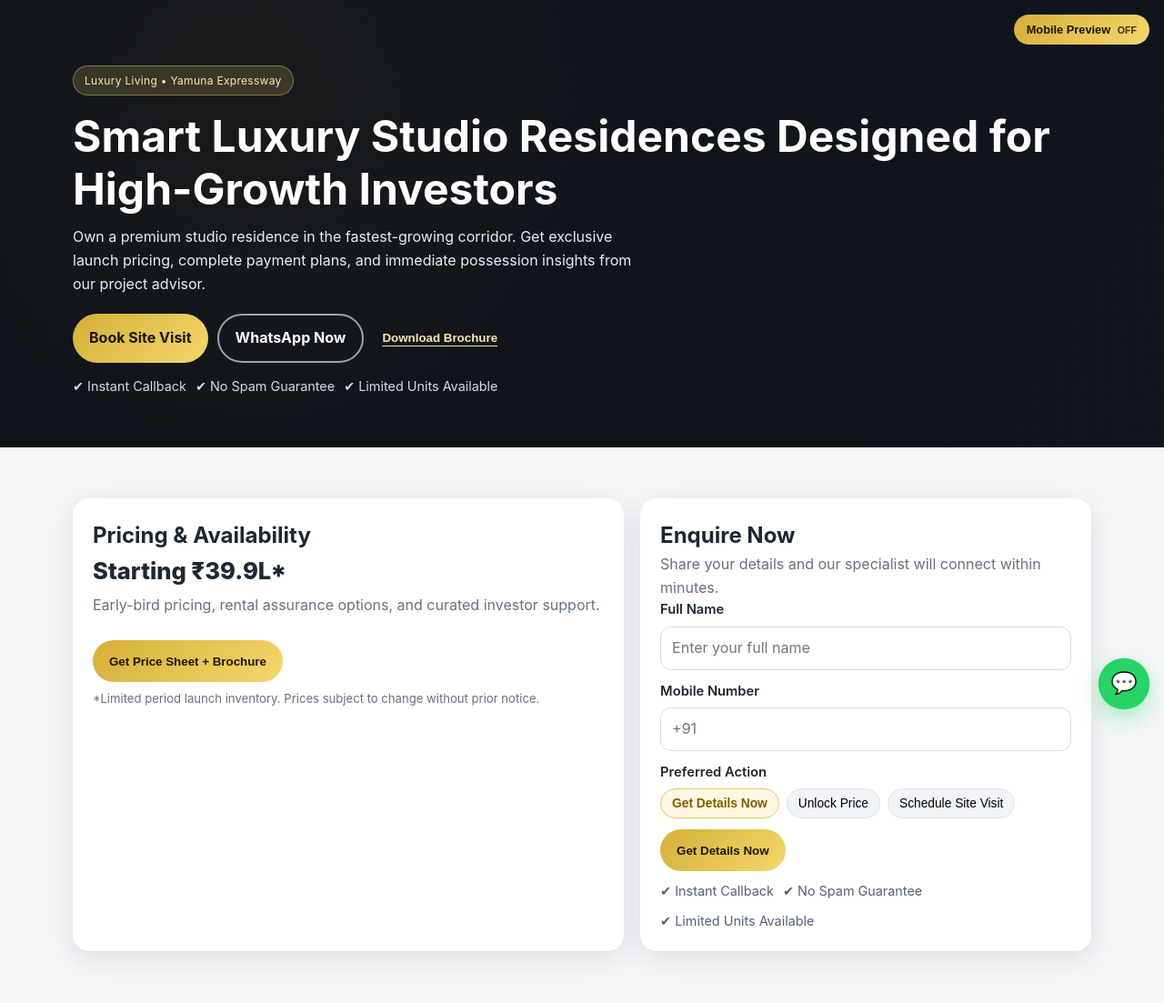
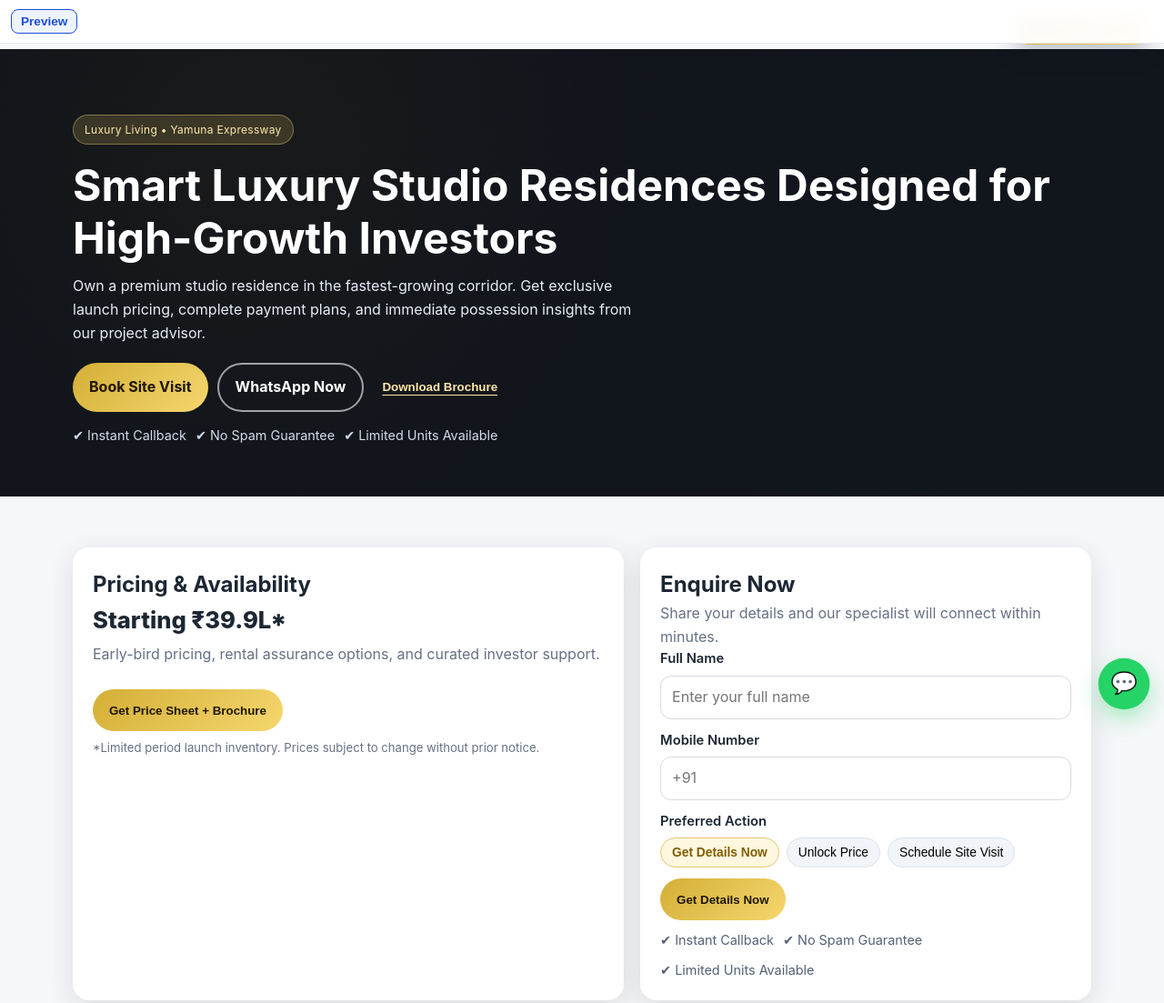
Before and after one commit to gopalvserve-rgb/landing-page-, a plain HTML site: page index.html in a window 1280 px wide. Shown: the top 1103 px of the page at 91% size. Drawn offline with Linux system fonts and the light colour scheme.

Commit message:
Add top-left Preview tab button in landing page UI

```diff
--- a/index.html
+++ b/index.html
@@ -35,6 +35,7 @@
       background: var(--bg);
       line-height: 1.6;
       padding-bottom: 84px;
+      padding-top: 54px;
     }
 
     body.preview-mobile {
@@ -52,6 +53,40 @@
     .container {
       width: min(1120px, 92%);
       margin-inline: auto;
+    }
+
+    .top-tabs {
+      position: fixed;
+      top: 0;
+      left: 0;
+      right: 0;
+      z-index: 1400;
+      height: 48px;
+      display: flex;
+      align-items: center;
+      gap: 8px;
+      padding: 8px 12px;
+      background: rgba(255, 255, 255, 0.96);
+      backdrop-filter: blur(8px);
+      border-bottom: 1px solid #e5e7eb;
+    }
+
+    .tab-btn {
+      border: 1px solid #d0d5dd;
+      border-radius: 8px;
+      background: #fff;
+      color: #344054;
+      font-size: 0.85rem;
+      font-weight: 600;
+      padding: 6px 10px;
+      cursor: pointer;
+      line-height: 1;
+    }
+
+    .tab-btn.active {
+      border-color: #1d4ed8;
+      color: #1d4ed8;
+      background: #eef4ff;
     }
 
     .hero {
@@ -377,6 +412,13 @@
       body.preview-mobile { padding-bottom: 84px; }
       body.preview-mobile .sticky-cta { display: grid; }
       body.preview-mobile .floating-wa { bottom: 78px; }
+      body.preview-mobile .top-tabs {
+        left: 50%;
+        right: auto;
+        transform: translateX(-50%);
+        width: calc(100% - 20px);
+        max-width: 370px;
+      }
     }
 
     @media (max-width: 767px) {
@@ -385,6 +427,10 @@
   </style>
 </head>
 <body>
+  <div class="top-tabs" aria-label="Top utility tabs">
+    <button class="tab-btn active" id="previewTabBtn" type="button">Preview</button>
+  </div>
+
   <button class="preview-toggle" id="previewToggle" type="button" aria-label="Toggle mobile preview mode">
     Mobile Preview <small>OFF</small>
   </button>
@@ -498,6 +544,7 @@
     const phoneNumber = '+919999999999';
     const whatsappURL = 'https://wa.me/919999999999?text=Hi,%20I\'m%20interested%20in%20Smart%20Luxury%20Studio%20Residences%20at%20Yamuna%20Expressway.%20Please%20share%20details.';
     const previewToggle = document.getElementById('previewToggle');
+    const previewTabBtn = document.getElementById('previewTabBtn');
 
     function trackEvent(eventName, params = {}) {
       if (typeof gtag === 'function') {
@@ -522,6 +569,11 @@
       const isActive = document.body.classList.contains('preview-mobile');
       previewToggle.innerHTML = `Mobile Preview <small>${isActive ? 'ON' : 'OFF'}</small>`;
       trackEvent('preview_mode_toggle', { enabled: isActive });
+    });
+
+    previewTabBtn?.addEventListener('click', () => {
+      window.scrollTo({ top: 0, behavior: 'smooth' });
+      trackEvent('preview_tab_click', { section: 'top_tabs' });
     });
 
     const stickyEnquireBtn = document.getElementById('stickyEnquireBtn');
```
Also changed, not shown: 1 other file.
